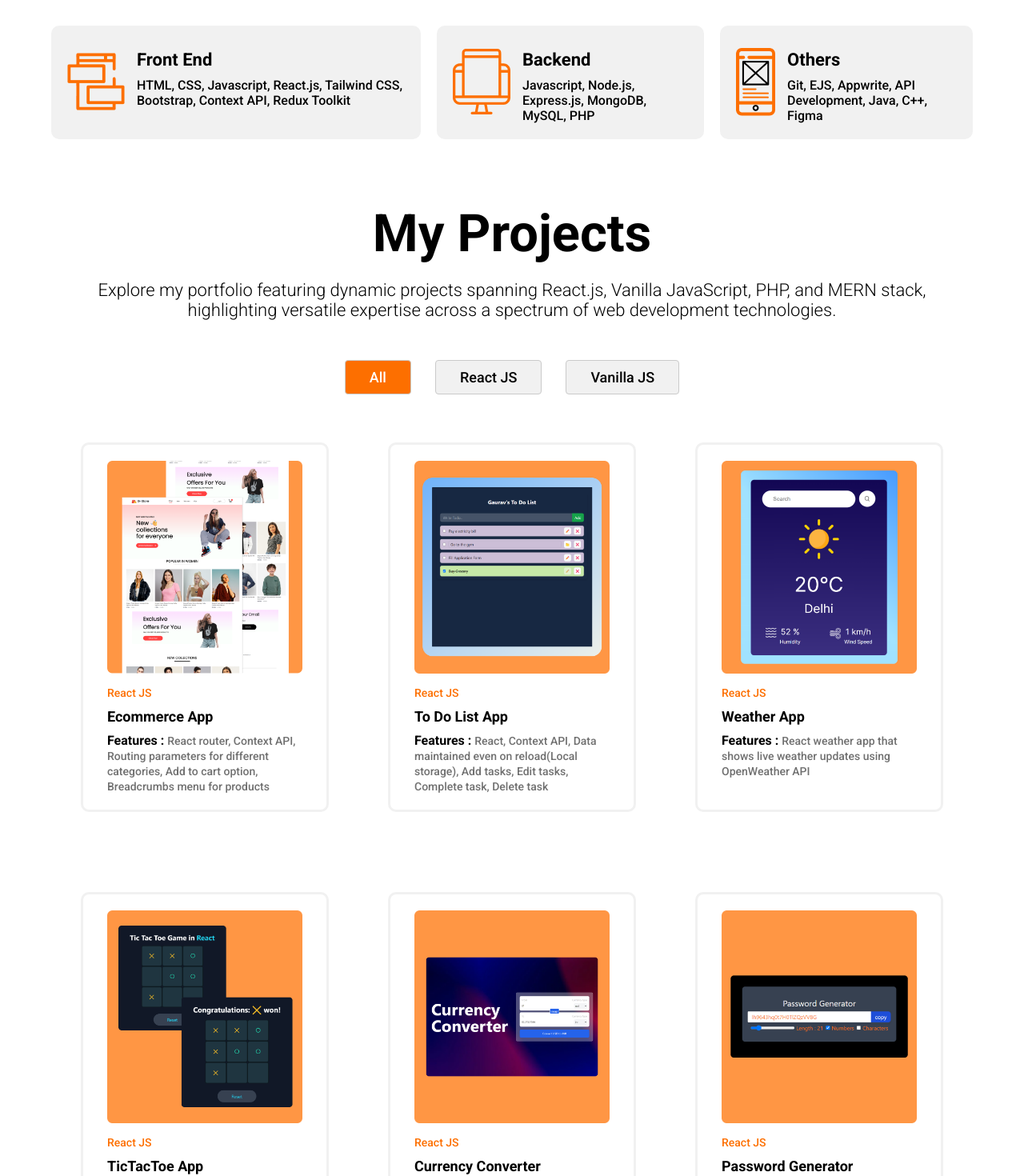
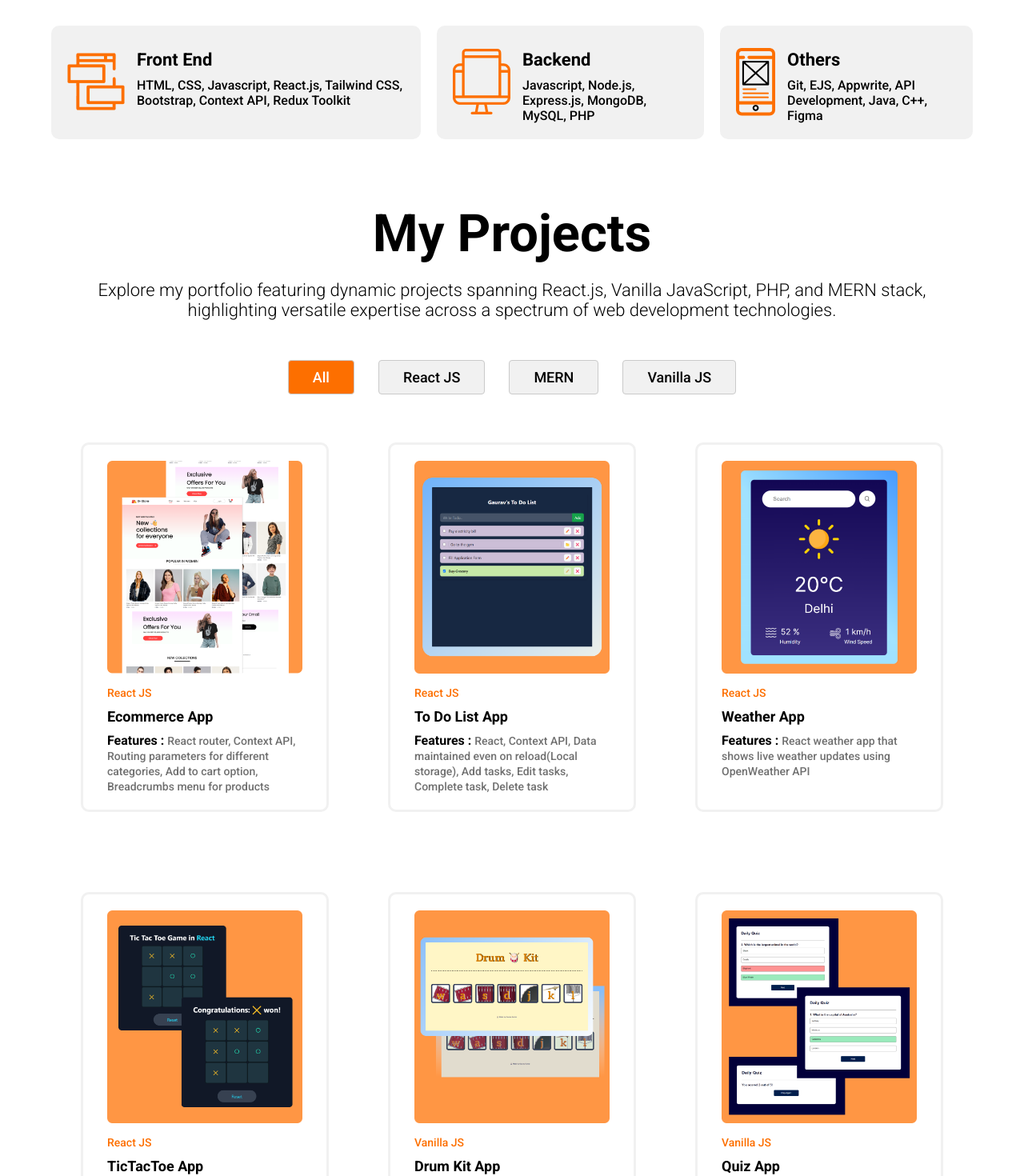
Before and after one commit to GauravKumar2601/gaurav-react-portfolio, a React (Vite) app: page / in a window 1280 px wide. Shown: the part 1330-2800 px from the top of the page at 80% size. Built offline with nearby package versions, Linux system fonts and the light colour scheme.

Commit message:
added mern estate project

```diff
--- a/src/components/portfolio/portfolio.component.jsx
+++ b/src/components/portfolio/portfolio.component.jsx
@@ -31,7 +31,7 @@ const Portfolio = () => {
           </p>
         </div>
         <div className="filter_nav">
-          {["All", "React JS", "Vanilla JS"].map((category) => (
+          {["All", "React JS", "MERN", "Vanilla JS"].map((category) => (
             <div
               key={category}
               className={`filter_option
--- a/src/components/portfolio/portfolio.data.jsx
+++ b/src/components/portfolio/portfolio.data.jsx
@@ -9,6 +9,7 @@ import jsquiz_app from "../../assets/portfolio/jsquiz_app.png";
 import guessmynumber_app from "../../assets/portfolio/guessmynumber_app.png";
 import jscalculator_app from "../../assets/portfolio/jscalculator_app.png";
 import texttospeech_app from "../../assets/portfolio/texttospeech_app.png";
+import mernestate_app from "../../assets/portfolio/mernestate_app.png";
 
 const PortfolioData = [
   {
@@ -47,24 +48,24 @@ const PortfolioData = [
     features:
       "React router, Context API, Routing parameters for different categories, Add to cart option, Breadcrumbs menu for products",
   },
-  {
-    id: 5,
-    category: "React JS",
-    title: "Currency Converter",
-    image: currency_app,
-    link: "https://react-currency-converter-two.vercel.app/",
-    features:
-      "React router, Context API, Routing parameters for different categories, Add to cart option, Breadcrumbs menu for products",
-  },
-  {
-    id: 6,
-    category: "React JS",
-    title: "Password Generator",
-    image: password_app,
-    link: "https://react-password-generator-jet.vercel.app/",
-    features:
-      "React router, Context API, Routing parameters for different categories, Add to cart option, Breadcrumbs menu for products",
-  },
+  // {
+  //   id: 5,
+  //   category: "React JS",
+  //   title: "Currency Converter",
+  //   image: currency_app,
+  //   link: "https://react-currency-converter-two.vercel.app/",
+  //   features:
+  //     "React router, Context API, Routing parameters for different categories, Add to cart option, Breadcrumbs menu for products",
+  // },
+  // {
+  //   id: 6,
+  //   category: "React JS",
+  //   title: "Password Generator",
+  //   image: password_app,
+  //   link: "https://react-password-generator-jet.vercel.app/",
+  //   features:
+  //     "React router, Context API, Routing parameters for different categories, Add to cart option, Breadcrumbs menu for products",
+  // },
   {
     id: 7,
     category: "Vanilla JS",
@@ -101,14 +102,23 @@ const PortfolioData = [
     features:
       "A calculator made using Vanilla Javascript that can be used for different computations",
   },
+  // {
+  //   id: 11,
+  //   category: "Vanilla JS",
+  //   title: "TextToSpeech Convertor",
+  //   image: texttospeech_app,
+  //   link: "https://gauravkumar2601.github.io/Text-To-Speech-Converter/",
+  //   features:
+  //     "Music app using Javascript that plays different sounds based on the events triggered by the clicks, also handles respective keypress events",
+  // },
   {
-    id: 11,
-    category: "Vanilla JS",
-    title: "TextToSpeech Convertor",
-    image: texttospeech_app,
-    link: "https://gauravkumar2601.github.io/Text-To-Speech-Converter/",
+    id: 12,
+    category: "MERN",
+    title: "Real Estate Website",
+    image: mernestate_app,
+    link: "https://mern-estate-1f43.onrender.com/",
     features:
-      "Music app using Javascript that plays different sounds based on the events triggered by the clicks, also handles respective keypress events",
+      "Real Estate website made using MERN stack. Implemented CRUD features, Google OAuth, Firebase storage, responsive design, etc.",
   },
 ];
 
```
Also changed, not shown: src/assets/portfolio/mernestate_app.png (added).
